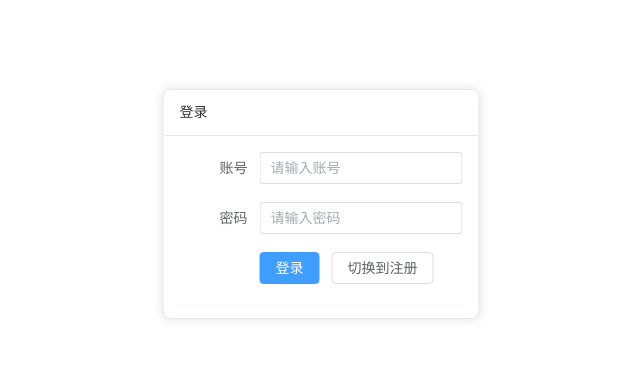
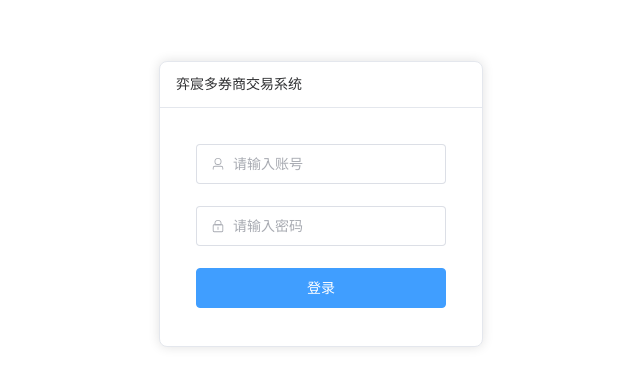
Before and after one commit to jzyjzl-dot/StockMarket, a Vue app in the folder packages/frontend/: page / in a window 1280 px wide. Shown: the part 116-502 px from the top of the page, without its empty margins (319-959 px from the left). Built offline with nearby package versions, Linux system fonts and the light colour scheme.

Commit message:
修改登录界面，取消前端注册功能

```diff
--- a/packages/frontend/src/components/LoginRegister.vue
+++ b/packages/frontend/src/components/LoginRegister.vue
@@ -1,8 +1,9 @@
 <script setup>
 import { ref, watch, onMounted } from 'vue';
-import { ElMessage } from 'element-plus';
 import { useUserStore } from '../stores/userStore';
 import { useRouter } from 'vue-router';
+import { ElMessage } from 'element-plus';
+import { User, Lock } from '@element-plus/icons-vue';
 
 const userStore = useUserStore();
 const router = useRouter();
@@ -22,8 +23,6 @@ watch(
   }
 );
 
-const isLogin = ref(true);
-
 const formData = ref({
   username: '',
   account: '',
@@ -42,39 +41,21 @@ onMounted(() => {
   }
 });
 
-const toggleMode = () => {
-  isLogin.value = !isLogin.value;
-  // 清除表单
-  formData.value = {
-    username: '',
-    account: '',
-    email: '',
-    password: '',
-    confirmPassword: '',
-  };
-};
-
 const handleSubmit = async () => {
   try {
-    if (isLogin.value) {
-      await userStore.login(formData.value.account, formData.value.password);
-      ElMessage.success('登录成功');
-      router.push('/main');
-    } else {
-      if (formData.value.password === formData.value.confirmPassword) {
-        await userStore.register(
-          formData.value.username,
-          formData.value.email,
-          formData.value.password
-        );
-        alert('注册成功');
-        router.push('/main');
-      } else {
-        alert('密码不匹配');
-      }
-    }
+    await userStore.login(formData.value.account, formData.value.password);
+    ElMessage({
+      message: '登录成功',
+      type: 'success',
+      plain: true,
+    });
+    router.push('/main');
   } catch (error) {
-    alert(error.message);
+    ElMessage({
+      message: error.message,
+      type: 'error',
+      plain: true,
+    });
   }
 };
 </script>
@@ -84,46 +65,36 @@ const handleSubmit = async () => {
     <el-card class="box-card">
       <template #header>
         <div class="card-header">
-          <span>{{ isLogin ? '登录' : '注册' }}</span>
+          <span>弈宸多券商交易系统</span>
         </div>
       </template>
-      <el-form :model="formData" label-width="80px">
-        <el-form-item v-if="!isLogin" label="用户名">
-          <el-input v-model="formData.username" placeholder="请输入用户名" />
-        </el-form-item>
-        <el-form-item v-if="isLogin" label="账号">
-          <el-input v-model="formData.account" placeholder="请输入账号" />
-        </el-form-item>
-        <el-form-item v-if="!isLogin" label="邮箱">
+      <el-form
+        :model="formData"
+        size="large"
+        class="center-form"
+        style="margin: 20px"
+      >
+        <el-form-item>
           <el-input
-            v-model="formData.email"
-            type="email"
-            placeholder="请输入邮箱"
+            v-model="formData.account"
+            placeholder="请输入账号"
+            :prefix-icon="User"
           />
         </el-form-item>
-        <el-form-item label="密码">
+        <el-form-item>
           <el-input
             v-model="formData.password"
             type="password"
             placeholder="请输入密码"
             show-password
-          />
-        </el-form-item>
-        <el-form-item v-if="!isLogin" label="确认密码">
-          <el-input
-            v-model="formData.confirmPassword"
-            type="password"
-            placeholder="请确认密码"
-            show-password
+            :prefix-icon="Lock"
+            @keyup.enter="handleSubmit"
           />
         </el-form-item>
         <el-form-item>
-          <el-button type="primary" @click="handleSubmit">{{
-            isLogin ? '登录' : '注册'
-          }}</el-button>
-          <el-button @click="toggleMode">{{
-            isLogin ? '切换到注册' : '切换到登录'
-          }}</el-button>
+          <el-button type="primary" style="width: 250px" @click="handleSubmit">
+            登录
+          </el-button>
         </el-form-item>
       </el-form>
     </el-card>
@@ -142,4 +113,8 @@ const handleSubmit = async () => {
 .card-header {
   text-align: center;
 }
+
+.center-form :deep(.el-form-item__content) {
+  justify-content: center;
+}
 </style>
```
